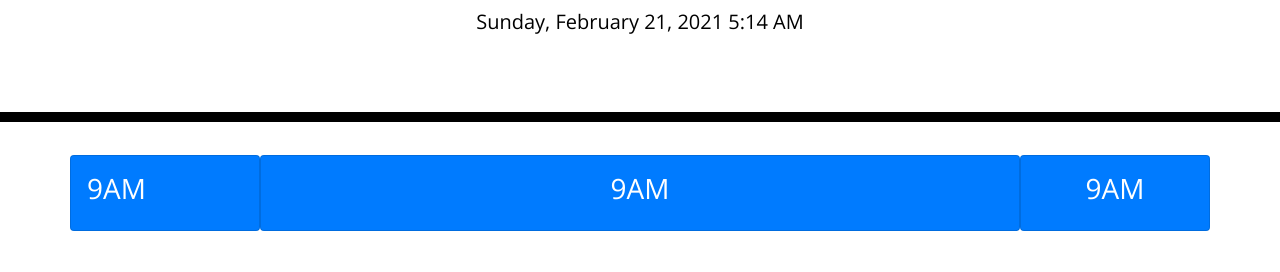
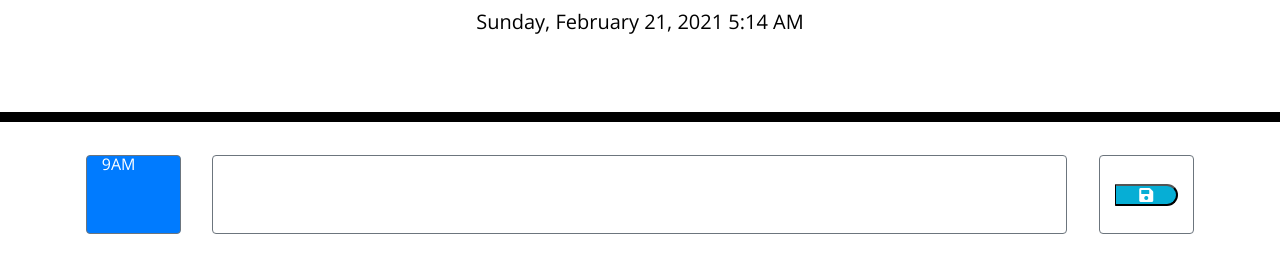
Before and after one commit to jaimecedillo/daily-planner, a plain HTML site: page index.html in a window 1280 px wide. Shown: the part 182-454 px from the top of the page. Drawn offline with nearby package versions, Linux system fonts and the light colour scheme; a web font is replaced by a local one.

Commit message:
set up time block

```diff
--- a/index.html
+++ b/index.html
@@ -9,6 +9,8 @@
   <link rel="stylesheet" href="https://use.fontawesome.com/releases/v5.8.1/css/all.css"
     integrity="sha384-50oBUHEmvpQ+1lW4y57PTFmhCaXp0ML5d60M1M7uH2+nqUivzIebhndOJK28anvf" crossorigin="anonymous" />
   <link href="https://fonts.googleapis.com/css?family=Open+Sans&display=swap" rel="stylesheet" />
+  <link rel="stylesheet"
+    href="https://cdnjs.cloudflare.com/ajax/libs/open-iconic/1.1.1/font/css/open-iconic-bootstrap.min.css" />
   <link rel="stylesheet" href="/assets/css/style.css" />
   <title>Work Day Scheduler</title>
 </head>
@@ -20,19 +22,23 @@
     <p id="currentDay" class="lead"></p>
   </header>
   <div class="container">
-   <div class="row">
-    <div class="col-2 card text-white text-wrap bg-primary mb-3 p-3 ">
-    <h3>9AM</h3>
-    </div>
-    <div class="card text-white text-center text-wrap bg-primary mb-3 col-8 p-3">
-      <h3>9AM</h3>
+    <div class="row">
+
+      <div class="col-1 card border-secondary text-white  text-wrap bg-primary mx-auto">
+        <p>9AM</p>
       </div>
-      <div class="card text-white text-center bg-primary mb-3 col-2 p-3">
-        <h3>9AM</h3>
-        </div>
+      <div class="col-9 border-secondary card  text-center text-wrap mx-auto">
+        <ul id="hour-task" class="hour-list list-group">
+        </ul>
+      </div>
+      <div
+        class="col-1 card text-white border-secondary justify-content-center text-center text-wrap mx-auto">
+        <button class="fa fa-save saveBtn"></button>
+      </div>
 
 
-   </div>
+
+    </div>
 
   </div>
 
```
